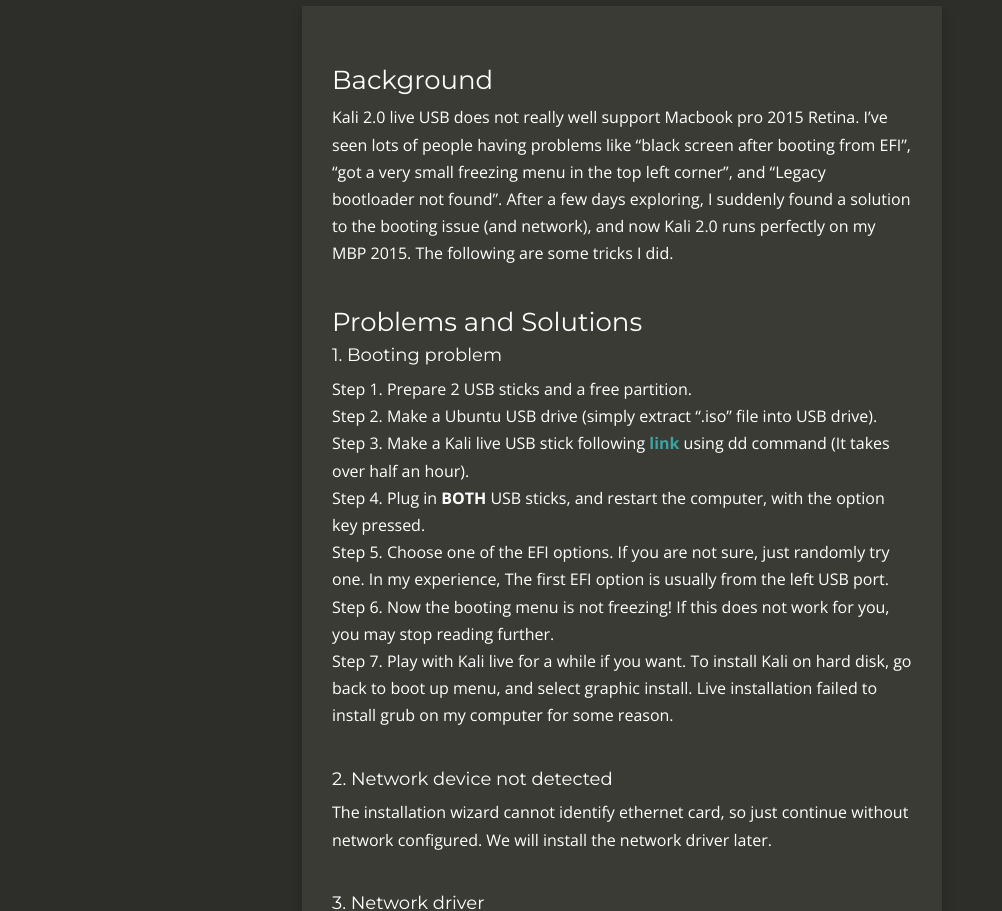
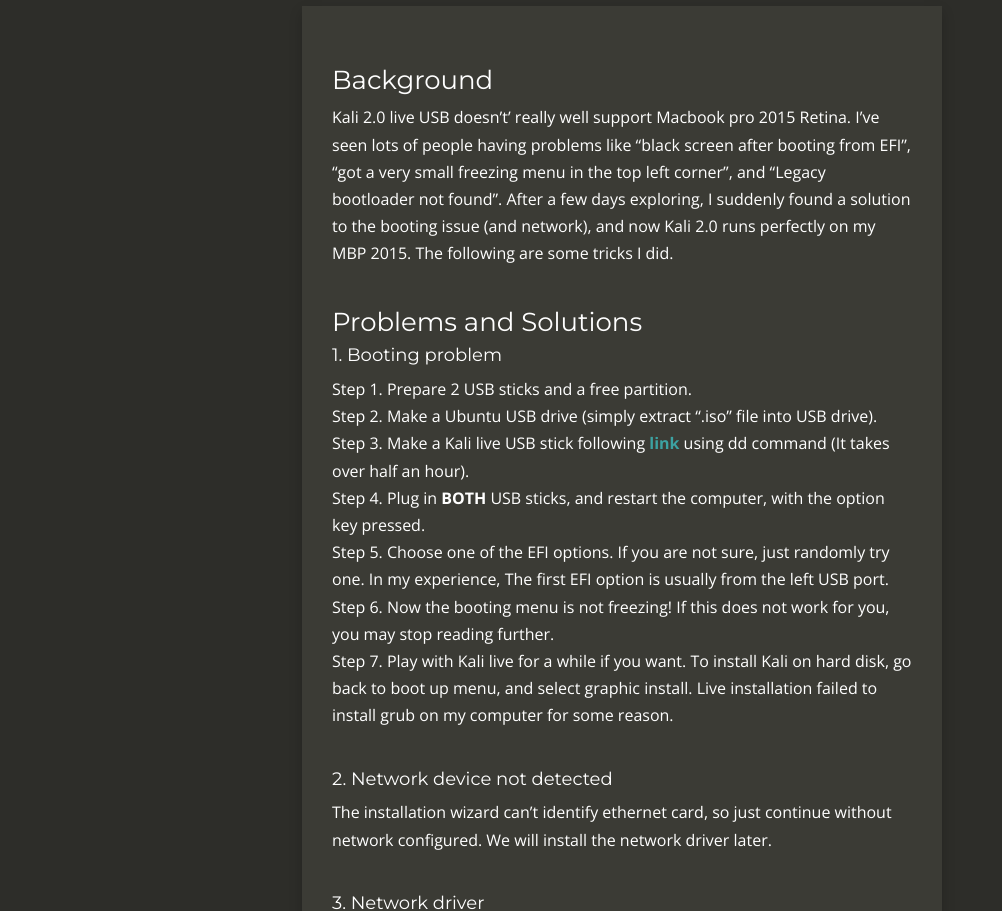
Before and after one commit to yzh503/yzh503.github.io, a Jekyll site: the page built from _posts/2015-08-19-Kali-installation-tips-for-MBP-2015.markdown, in a window 1280 px wide and 1400 px high. Shown: the part 252-1163 px from the top of the window, without its empty margins (18-1020 px from the left). Built offline with Jekyll 4.4.1, drawn with Linux system fonts in a browser that asks for light colours; nearby versions of some CDN libraries; Markdown is read by kramdown in place of the engine named in the settings; comment, search, counter and statistics services are not loaded.

Commit message:
grammar fix

```diff
--- a/_posts/2015-08-19-Kali-installation-tips-for-MBP-2015.markdown
+++ b/_posts/2015-08-19-Kali-installation-tips-for-MBP-2015.markdown
@@ -12,7 +12,7 @@
 ---
 
 ###Background
-Kali 2.0 live USB does not really well support Macbook pro 2015 Retina. I've seen lots of people having problems like "black screen after booting from EFI", "got a very small freezing menu in the top left corner", and "Legacy bootloader not found". After a few days exploring, I suddenly found a solution to the booting issue (and network), and now Kali 2.0 runs perfectly on my MBP 2015. The following are some tricks I did.
+Kali 2.0 live USB doesn't' really well support Macbook pro 2015 Retina. I've seen lots of people having problems like "black screen after booting from EFI", "got a very small freezing menu in the top left corner", and "Legacy bootloader not found". After a few days exploring, I suddenly found a solution to the booting issue (and network), and now Kali 2.0 runs perfectly on my MBP 2015. The following are some tricks I did.
 
 ###Problems and Solutions
 
@@ -30,7 +30,7 @@
 
 ####2. Network device not detected
 
-The installation wizard cannot identify ethernet card, so just continue without network configured. We will install the network driver later.
+The installation wizard can't identify ethernet card, so just continue without network configured. We will install the network driver later.
 
 
 ####3. Network driver
```
